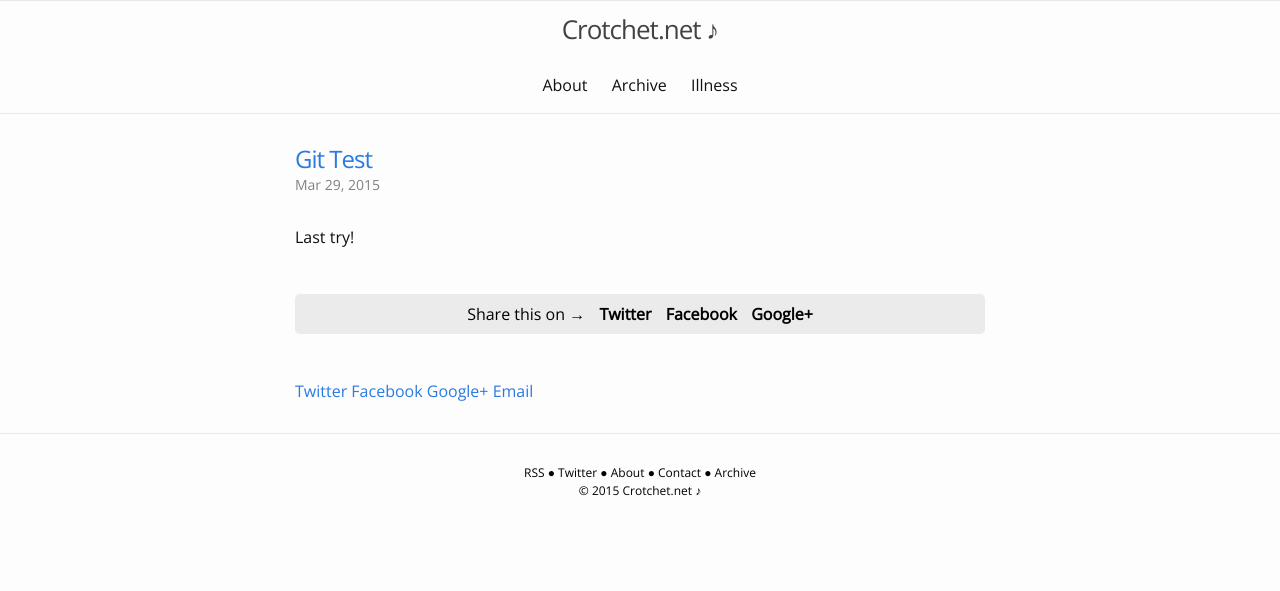
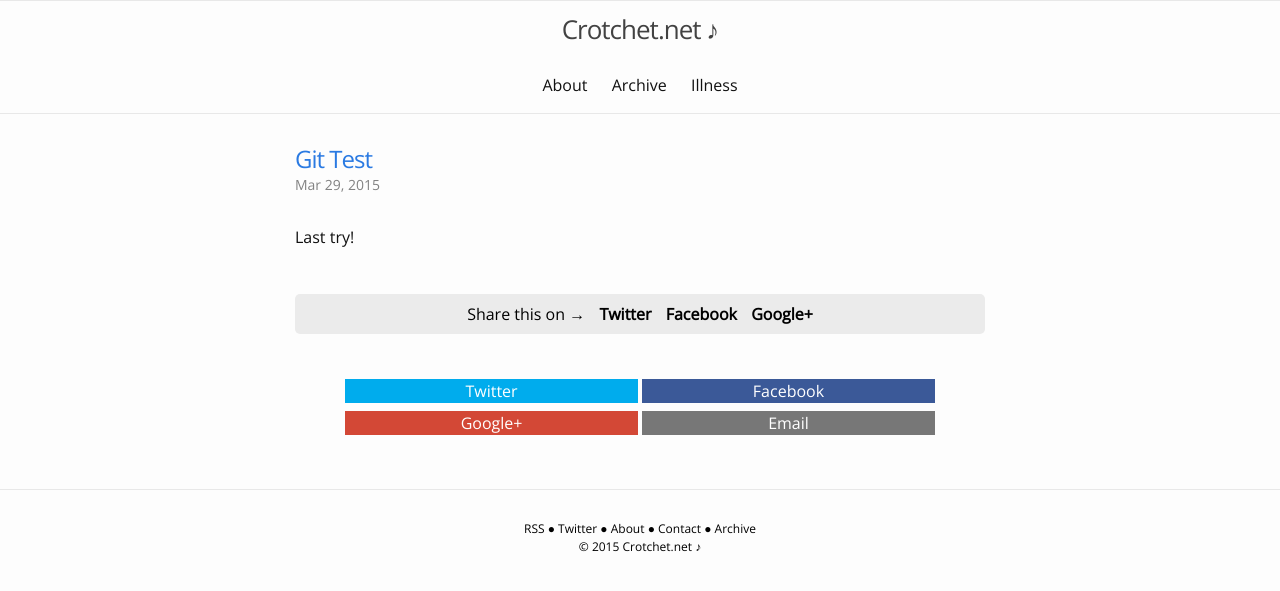
Before and after one commit to andyml123/andyml123.github.io, a Jekyll site: the page built from _posts/2015-03-29-git-test.markdown, in a window 1280 px wide. Shown: the top 591 px of the page. Built offline with Jekyll 4.4.1, drawn with Linux system fonts in a browser that asks for light colours.

Commit message:
inital commit

```diff
--- a/_sass/_layout.scss
+++ b/_sass/_layout.scss
@@ -302,3 +302,41 @@
         }
     }
 }
+
+.sharing {
+  margin: 1rem 0;
+  text-align: center; }
+
+.sharing-button, .sharing-button:visited {
+  display: inline-block;
+  text-align: center;
+  width: 18.3rem;
+  min-width: 10rem;
+  background-color: #ccc;
+  color: #fff;
+  text-decoration: none;
+  margin-bottom: 0.5rem; }
+
+.sharing-button.twitter {
+  background-color: #00aced; }
+
+.sharing-button.twitter:hover {
+  background-color: #009bd4; }
+
+.sharing-button.facebook {
+  background-color: #3B5998; }
+
+.sharing-button.facebook:hover {
+  background-color: #223683; }
+
+.sharing-button.googleplus {
+  background-color: #d34836; }
+
+.sharing-button.googleplus:hover {
+  background-color: #bd0000; }
+
+.sharing-button.email {
+  background-color: #777; }
+
+.sharing-button.email:hover {
+  background-color: #666; }
```
